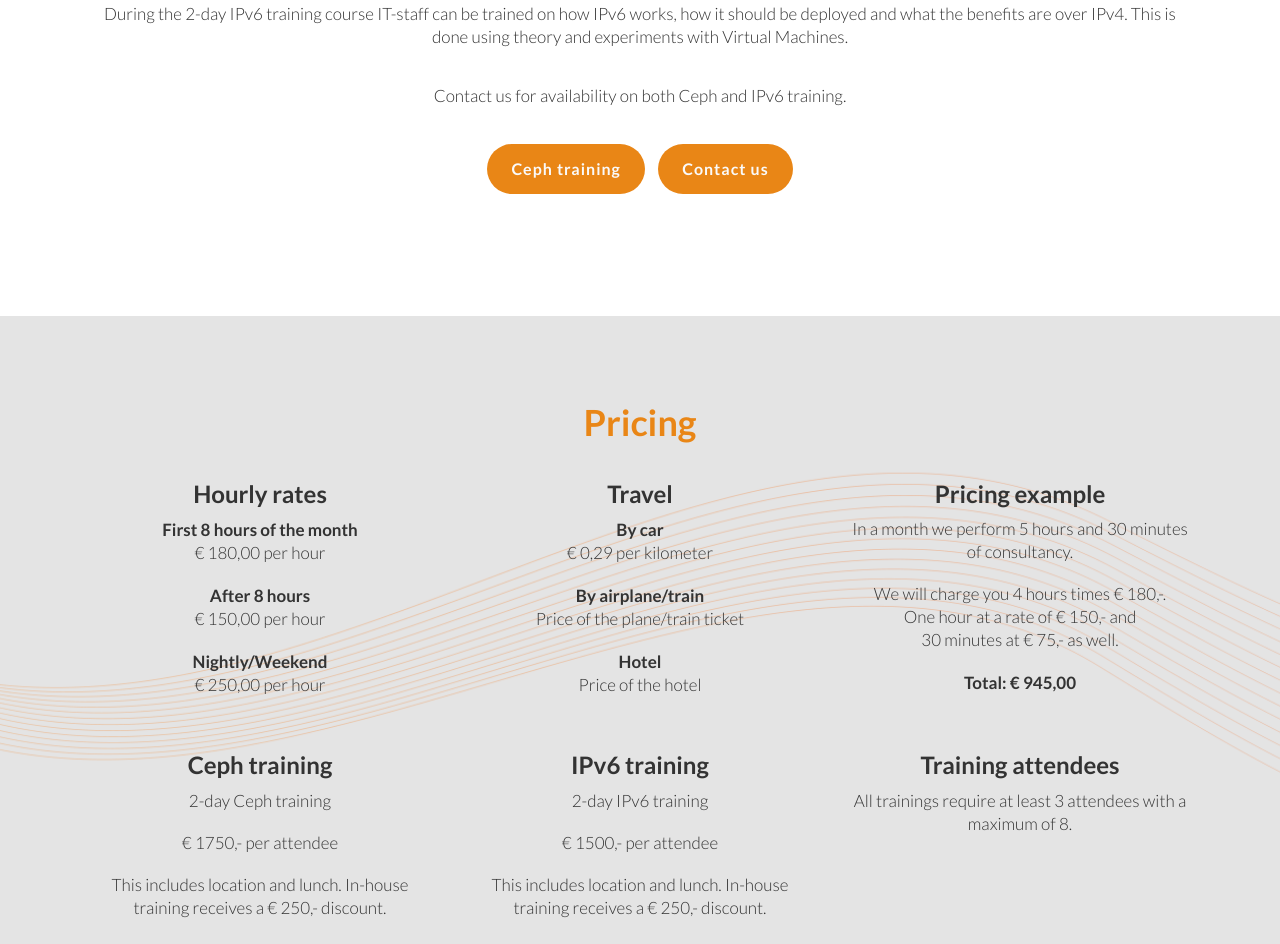
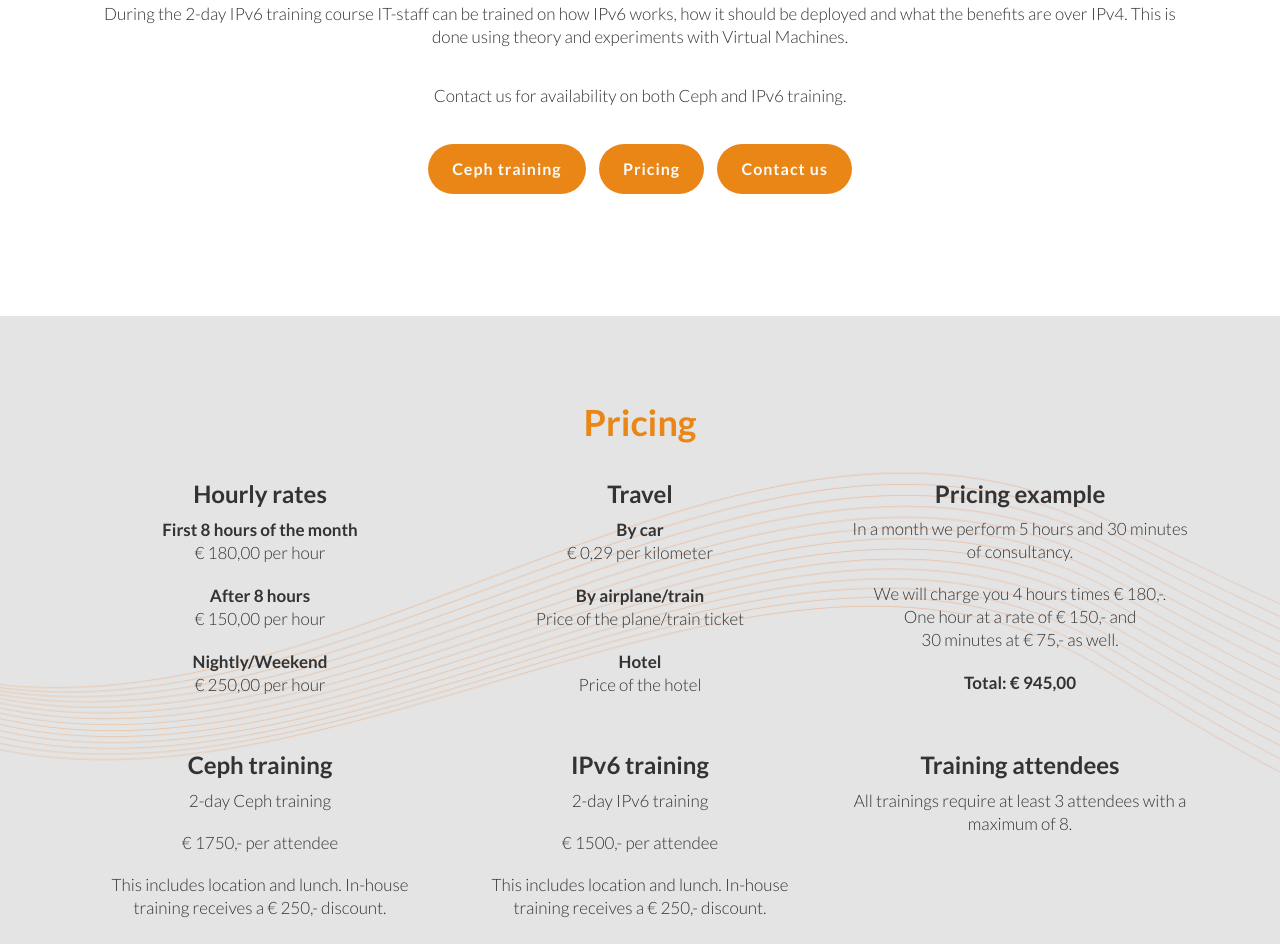
Before and after one commit to 42on/website, a website: page public/index.html in a window 1280 px wide. Shown: the part 3977-4921 px from the top of the page. Drawn offline with Linux system fonts and the light colour scheme.

Commit message:
Fixed typos

```diff
--- a/public/index.html
+++ b/public/index.html
@@ -383,6 +383,11 @@
                         </a>
                     </li>
                     <li>
+                        <a href="#pricing" class="btn btn-42" title="Pricing">
+                            Pricing
+                        </a>
+                    </li>
+                    <li>
                         <a href="#contact" class="btn btn-42" title="Contact 42 on directly">
                             Contact us
                         </a>
```
Also changed, not shown: public/ceph-training.html (+2 -2 lines).
